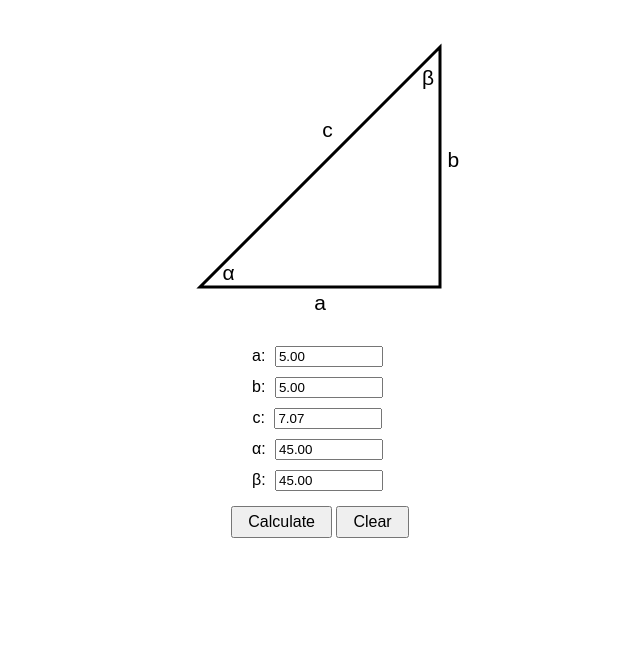
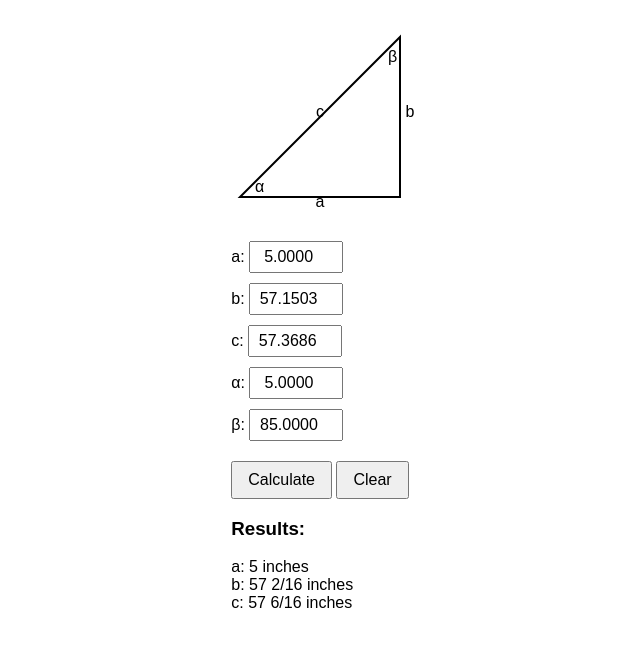
Before and after one commit to tossimmar/pipe-calculator, a plain HTML site: page index.html in a window 1280 px wide. Both pictures are taken after typing "5", "5", "5", "5", "5" into the empty fields and a click on the button "Calculate". Shown: the part 51-698 px from the top of the page, without its empty margins (320-960 px from the left). Drawn offline with Linux system fonts and the light colour scheme.

Commit message:
Update index.html

```diff
--- a/index.html
+++ b/index.html
@@ -4,114 +4,137 @@
     <meta charset="UTF-8">
     <meta name="viewport" content="width=device-width, initial-scale=1.0">
     <title>Pipe Measurement Calculator</title>
-    <script>
-        function calculate() {
-            let a = parseFloat(document.getElementById('a').value);
-            let b = parseFloat(document.getElementById('b').value);
-            let c = parseFloat(document.getElementById('c').value);
-            let alpha = parseFloat(document.getElementById('alpha').value);
-            let beta = parseFloat(document.getElementById('beta').value);
-
-            let count = [a, b, c, alpha, beta].filter(v => !isNaN(v)).length;
-            if (count < 2) {
-                alert("Enter at least two values to perform calculations.");
-                return;
-            }
-
-            if (!isNaN(a) && !isNaN(b)) {
-                c = Math.sqrt(a * a + b * b);
-                alpha = Math.atan2(b, a) * (180 / Math.PI);
-                beta = 90 - alpha;
-            } else if (!isNaN(a) && !isNaN(c)) {
-                if (a >= c) return;
-                b = Math.sqrt(c * c - a * a);
-                alpha = Math.acos(a / c) * (180 / Math.PI);
-                beta = 90 - alpha;
-            } else if (!isNaN(b) && !isNaN(c)) {
-                if (b >= c) return;
-                a = Math.sqrt(c * c - b * b);
-                beta = Math.asin(b / c) * (180 / Math.PI);
-                alpha = 90 - beta;
-            } else if (!isNaN(alpha) && !isNaN(c)) {
-                a = c * Math.cos(alpha * (Math.PI / 180));
-                b = c * Math.sin(alpha * (Math.PI / 180));
-                beta = 90 - alpha;
-            } else if (!isNaN(beta) && !isNaN(c)) {
-                b = c * Math.sin(beta * (Math.PI / 180));
-                a = c * Math.cos(beta * (Math.PI / 180));
-                alpha = 90 - beta;
-            } else if (!isNaN(alpha) && !isNaN(a)) {
-                beta = 90 - alpha;
-                b = a * Math.tan(alpha * (Math.PI / 180));
-                c = a / Math.cos(alpha * (Math.PI / 180));
-            } else if (!isNaN(alpha) && !isNaN(b)) {
-                beta = 90 - alpha;
-                a = b / Math.tan(alpha * (Math.PI / 180));
-                c = b / Math.sin(alpha * (Math.PI / 180));
-            } else if (!isNaN(beta) && !isNaN(a)) {
-                alpha = 90 - beta;
-                b = a * Math.tan(alpha * (Math.PI / 180));
-                c = a / Math.cos(alpha * (Math.PI / 180));
-            } else if (!isNaN(beta) && !isNaN(b)) {
-                alpha = 90 - beta;
-                a = b / Math.tan(alpha * (Math.PI / 180));
-                c = b / Math.sin(alpha * (Math.PI / 180));
-            }
-
-            document.getElementById('a').value = a.toFixed(2);
-            document.getElementById('b').value = b.toFixed(2);
-            document.getElementById('c').value = c.toFixed(2);
-            document.getElementById('alpha').value = alpha.toFixed(2);
-            document.getElementById('beta').value = beta.toFixed(2);
-        }
-
-        function clearFields() {
-            ["a", "b", "c", "alpha", "beta"].forEach(id => document.getElementById(id).value = "");
-        }
-    </script>
     <style>
         body {
             font-family: Arial, sans-serif;
             text-align: center;
-            margin-top: 20px;
+            margin: 20px;
         }
-        svg {
-            width: 300px;
-            margin-bottom: 20px;
+        .container {
+            display: inline-block;
+            text-align: left;
+        }
+        .input-group {
+            margin-bottom: 10px;
         }
         input {
-            width: 100px;
-            margin: 5px;
+            width: 80px;
+            padding: 5px;
+            font-size: 16px;
+            text-align: center;
         }
         button {
             margin-top: 10px;
-            padding: 5px 15px;
+            padding: 8px 15px;
             font-size: 16px;
-            cursor: pointer;
+        }
+        .triangle {
+            margin-bottom: 20px;
         }
     </style>
 </head>
 <body>
+
     <h2>Pipe Measurement Calculator</h2>
-    <!-- Corrected Labeled Right Triangle SVG -->
-    <svg viewBox="0 0 200 200">
-        <!-- Triangle -->
-        <polygon points="20,180 180,180 180,20" fill="none" stroke="black" stroke-width="2"/>
-        <!-- Side Labels -->
-        <text x="100" y="195" font-size="14" text-anchor="middle">a</text> <!-- Base -->
-        <text x="185" y="100" font-size="14">b</text> <!-- Height -->
-        <text x="105" y="80" font-size="14" text-anchor="middle">c</text> <!-- Hypotenuse -->
-        <!-- Angle Labels (Corrected Positions) -->
-        <text x="35" y="175" font-size="14">α</text> <!-- Alpha (bottom-left corner, inside triangle) -->
-        <text x="168" y="45" font-size="14">β</text> <!-- Beta (top-right corner, inside triangle) -->
-    </svg>
-    <br>
-    <label>a: <input type="number" id="a"></label><br>
-    <label>b: <input type="number" id="b"></label><br>
-    <label>c: <input type="number" id="c"></label><br>
-    <label>α: <input type="number" id="alpha"></label><br>
-    <label>β: <input type="number" id="beta"></label><br>
-    <button onclick="calculate()">Calculate</button>
-    <button onclick="clearFields()">Clear</button>
+
+    <div class="triangle">
+        <svg width="200" height="200">
+            <!-- Triangle -->
+            <polygon points="20,180 180,180 180,20" stroke="black" fill="none" stroke-width="2"/>
+            <!-- Labels -->
+            <text x="100" y="190" font-size="16" text-anchor="middle">a</text>
+            <text x="190" y="100" font-size="16" text-anchor="middle">b</text>
+            <text x="100" y="100" font-size="16" text-anchor="middle">c</text>
+            <text x="35" y="175" font-size="16" fill="black">α</text>
+            <text x="168" y="45" font-size="16" fill="black">β</text>
+        </svg>
+    </div>
+
+    <div class="container">
+        <div class="input-group">
+            <label for="a">a:</label>
+            <input type="number" id="a" step="any">
+        </div>
+        <div class="input-group">
+            <label for="b">b:</label>
+            <input type="number" id="b" step="any">
+        </div>
+        <div class="input-group">
+            <label for="c">c:</label>
+            <input type="number" id="c" step="any">
+        </div>
+        <div class="input-group">
+            <label for="alpha">α:</label>
+            <input type="number" id="alpha" step="any">
+        </div>
+        <div class="input-group">
+            <label for="beta">β:</label>
+            <input type="number" id="beta" step="any">
+        </div>
+        <button onclick="calculate()">Calculate</button>
+        <button onclick="clearFields()">Clear</button>
+
+        <h3>Results:</h3>
+        <p id="result"></p>
+    </div>
+
+    <script>
+        function decimalToSixteenths(value) {
+            let whole = Math.floor(value);
+            let fraction = Math.round((value - whole) * 16);
+
+            if (fraction === 16) {
+                whole += 1;
+                fraction = 0;
+            }
+
+            if (fraction === 0) return `${whole}`;
+            return `${whole} ${fraction}/16`;
+        }
+
+        function calculate() {
+            let a = parseFloat(document.getElementById("a").value);
+            let b = parseFloat(document.getElementById("b").value);
+            let c = parseFloat(document.getElementById("c").value);
+            let alpha = parseFloat(document.getElementById("alpha").value);
+            let beta = parseFloat(document.getElementById("beta").value);
+
+            let knownValues = [a, b, c, alpha, beta].filter(v => !isNaN(v)).length;
+            if (knownValues < 2) {
+                document.getElementById("result").innerText = "Please enter at least two values.";
+                return;
+            }
+
+            if (!isNaN(alpha)) beta = 90 - alpha;
+            if (!isNaN(beta)) alpha = 90 - beta;
+            if (!isNaN(a) && !isNaN(beta)) b = a * Math.tan(beta * Math.PI / 180);
+            if (!isNaN(b) && !isNaN(alpha)) a = b * Math.tan(alpha * Math.PI / 180);
+            if (!isNaN(a) && !isNaN(b)) c = Math.sqrt(a**2 + b**2);
+
+            document.getElementById("a").value = isNaN(a) ? "" : a.toFixed(4);
+            document.getElementById("b").value = isNaN(b) ? "" : b.toFixed(4);
+            document.getElementById("c").value = isNaN(c) ? "" : c.toFixed(4);
+            document.getElementById("alpha").value = isNaN(alpha) ? "" : alpha.toFixed(4);
+            document.getElementById("beta").value = isNaN(beta) ? "" : beta.toFixed(4);
+
+            let a_str = isNaN(a) ? "N/A" : decimalToSixteenths(a);
+            let b_str = isNaN(b) ? "N/A" : decimalToSixteenths(b);
+            let c_str = isNaN(c) ? "N/A" : decimalToSixteenths(c);
+
+            document.getElementById("result").innerHTML = `a: ${a_str} inches <br>
+                                                           b: ${b_str} inches <br>
+                                                           c: ${c_str} inches`;
+        }
+
+        function clearFields() {
+            document.getElementById("a").value = "";
+            document.getElementById("b").value = "";
+            document.getElementById("c").value = "";
+            document.getElementById("alpha").value = "";
+            document.getElementById("beta").value = "";
+            document.getElementById("result").innerText = "";
+        }
+    </script>
+
 </body>
 </html>
```
